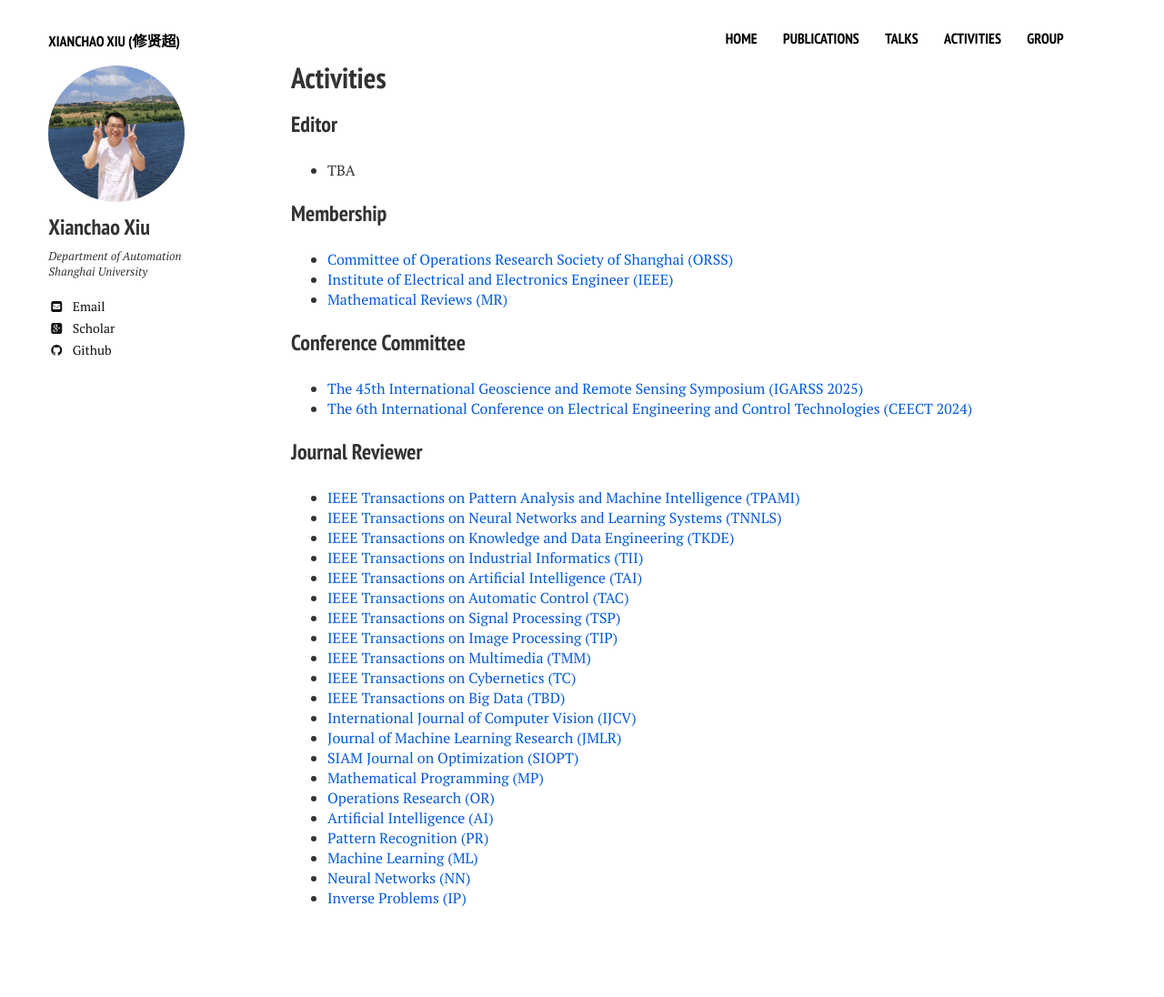
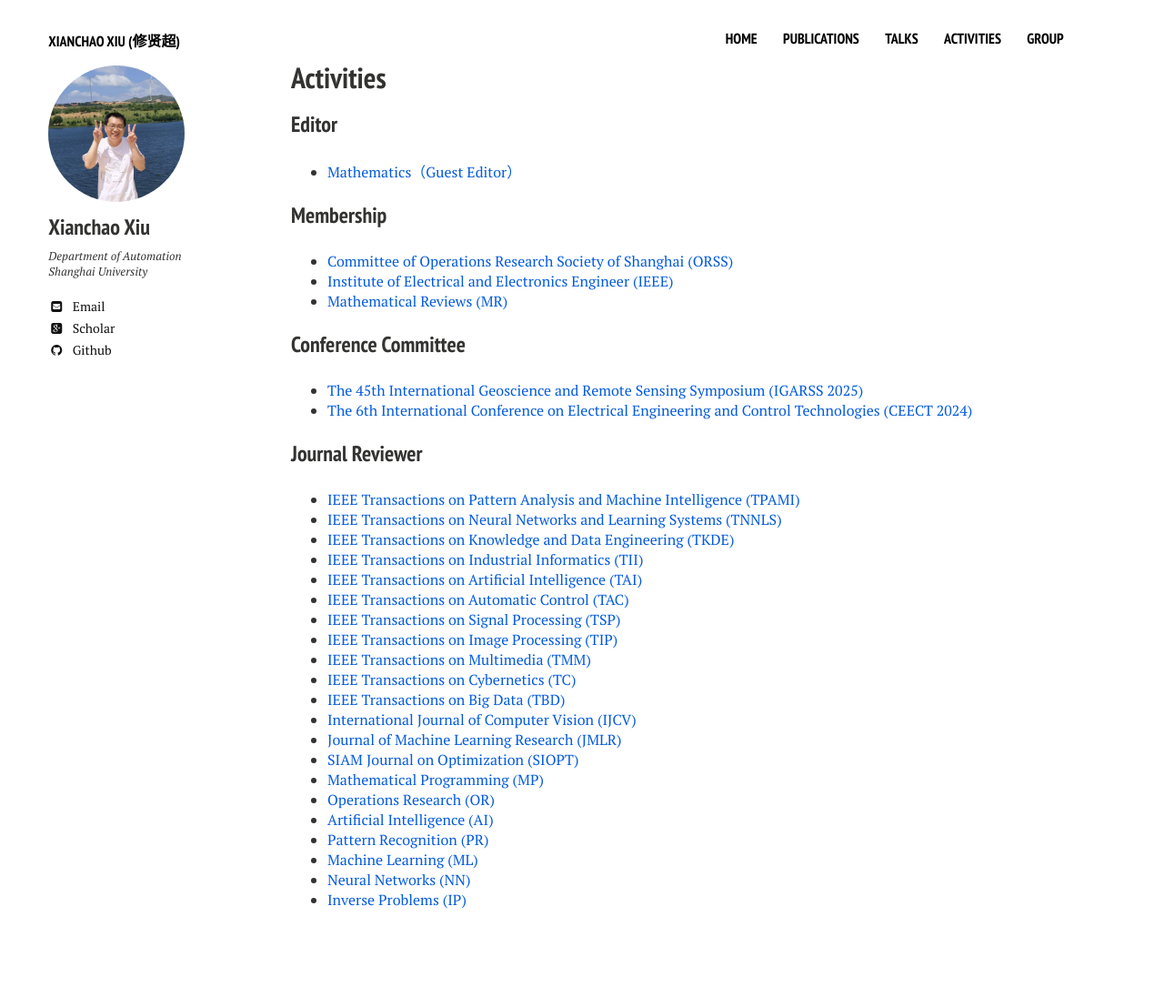
Before and after one commit to xianchaoxiu/xianchaoxiu.github.io, a Jekyll site: the page built from activities/index.md, in a window 1280 px wide. Shown: the whole page at 91% size. Built offline with Jekyll 4.4.1, drawn with Linux system fonts in a browser that asks for light colours; nearby versions of some CDN libraries.

Commit message:
Update index.md

```diff
--- a/activities/index.md
+++ b/activities/index.md
@@ -9,7 +9,8 @@ share: false
 
 
 ### Editor
-* TBA
+* <a href="https://www.mdpi.com/journal/mathematics/special_issues/machine_learning_optimization_control_applications" class="textlink" target="_blank">Mathematics（Guest Editor）</a> <br>
+
 
 
 ### Membership
```
